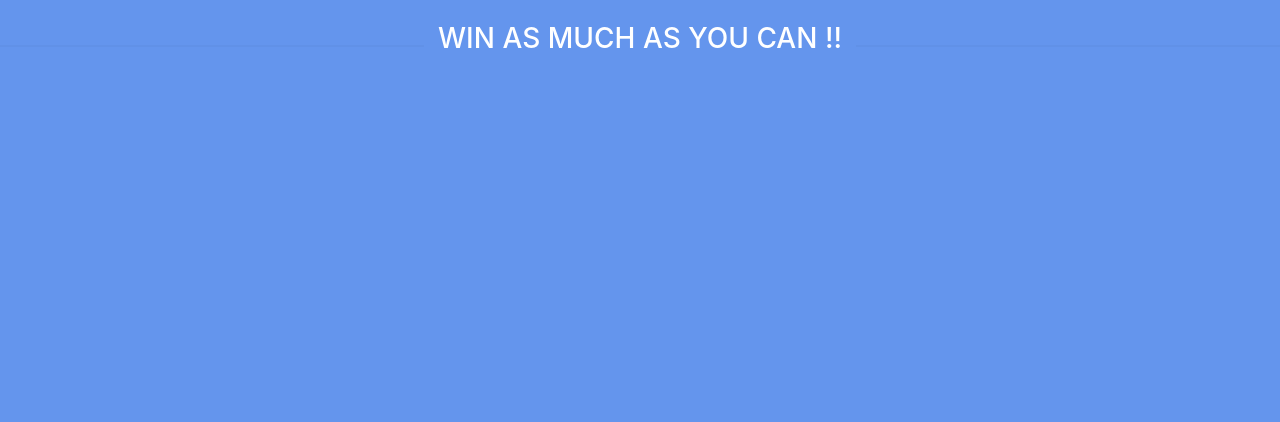
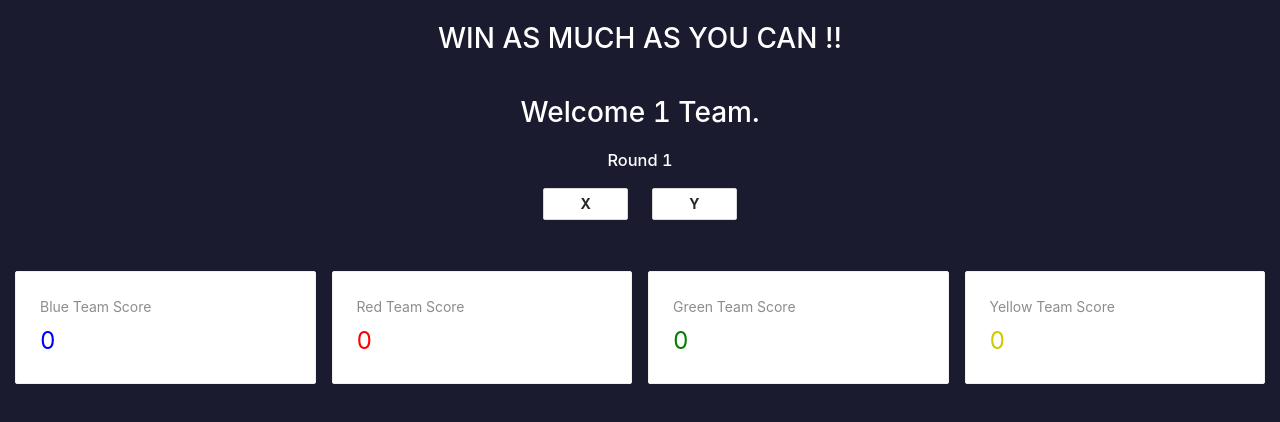
Before and after one commit to DanielAshrafHanna/win-as-much-as-you-can, a React (Create React App) app: page /demo/1 in a window 1280 px wide. Shown: the top 422 px of the page. Built offline with nearby package versions, Linux system fonts and the light colour scheme.

Commit message:
added /demo

```diff
--- a/src/App.css
+++ b/src/App.css
@@ -1,5 +1,5 @@
 @import '~antd/dist/antd.css';
 
 body{
-  background-color: cornflowerblue;
+  background-color: #1b1b2f;
 }
--- a/src/App.js
+++ b/src/App.js
@@ -3,6 +3,7 @@ import { BrowserRouter as Router, Route, Link } from "react-router-dom";
 
 import buttons from ".//components/buttons";
 import login from ".//components/login";
+import Demo from './components/Demo'
 
 import './App.css';
 import { Divider } from 'antd'
@@ -13,6 +14,7 @@ class App extends Component {
     return (
       <Router>
         <Divider orientation='center' plain><h1 style={{color: 'white'}}>WIN AS MUCH AS YOU CAN !!</h1></Divider>
+        <Route path='/demo/:team' component={Demo} />
         <Route path="/buttons" exact component={buttons} />
         <Route path="/" exact component={login} />
       </Router>
--- /dev/null
+++ b/src/components/Demo.js
@@ -0,0 +1,249 @@
+import React, { Component } from 'react'
+import { Button, Card, Row, Col, Statistic, Progress } from 'antd'
+
+export default class Demo extends Component {
+
+    constructor(props) {
+
+        super(props);
+
+        this.state = {
+          choice: null,
+          currRound: null,
+          team: null,
+          score: 0
+        }
+
+        this.checkRound = this.checkRound.bind(this)
+        this.calcScore = this.calcScore.bind(this)
+        this.handleClick = this.handleClick.bind(this)
+        this.checkLocalStorage = this.checkLocalStorage.bind(this)
+
+        window.addEventListener('storage', this.checkLocalStorage)
+
+    }
+
+    componentDidMount(){
+
+        const { match: { params } } = this.props;
+        console.log(params.team)
+
+        let currRound = localStorage.getItem('currRound')
+        if(!currRound){
+            currRound = 1
+            localStorage.setItem('currRound', currRound)
+        }
+
+        localStorage.setItem(`${params.team}Score`, 0)
+
+        this.setState({
+            team: params.team,
+            currRound: parseInt(currRound),
+        })
+
+    }
+
+    checkLocalStorage(){
+        if(this.state.team){
+            this.setState({
+                choice: localStorage.getItem(`${this.state.team}Choice`),
+                currRound: localStorage.getItem(`currRound`),
+                score: localStorage.getItem(`${this.state.team}Score`)
+            })
+        }
+    }
+
+    calcScore(x, y, choice){
+        if(x === 1 && y === 3){
+            if(choice === 'x'){
+                return 3
+            }
+            if(choice === 'y'){
+                return -1
+            }
+        }
+        if(x === 2 && y === 2){
+            if(choice === 'x'){
+                return 2
+            }
+            if(choice === 'y'){
+                return -2
+            }
+        }
+        if(x === 3 && y === 1){
+            if(choice === 'x'){
+                return 1
+            }
+            if(choice === 'y'){
+                return -3
+            }
+        }
+        if(x === 4 && y === 0){
+            if(choice === 'x'){
+                return -1
+            }
+            if(choice === 'y'){
+                return 0
+            }
+        }
+        if(x === 0 && y === 4){
+            if(choice === 'x'){
+                return 0
+            }
+            if(choice === 'y'){
+                return 1
+            }
+        }
+    }
+
+    checkRound(){
+        if(localStorage.getItem('blueChoice') && localStorage.getItem('redChoice') &&
+            localStorage.getItem('greenChoice') && localStorage.getItem('yellowChoice')){
+
+            const x = (localStorage.getItem('blueChoice')==='x') + (localStorage.getItem('redChoice')==='x') +
+                (localStorage.getItem('greenChoice')==='x') + (localStorage.getItem('yellowChoice')==='x')
+
+            const y = (localStorage.getItem('blueChoice')==='y') + (localStorage.getItem('redChoice')==='y') +
+                (localStorage.getItem('greenChoice')==='y') + (localStorage.getItem('yellowChoice')==='y')
+
+            localStorage.setItem('currRound', parseInt(this.state.currRound) + 1)
+
+            console.log('X: ',x,' Y :',y)
+            console.log(this.calcScore(x, y, localStorage.getItem('blueChoice')))
+
+            localStorage.setItem('blueScore',  parseInt(localStorage.getItem('blueScore')) + this.calcScore(x, y, localStorage.getItem('blueChoice')))
+            localStorage.setItem('redScore',   parseInt(localStorage.getItem('redScore')) + this.calcScore(x, y, localStorage.getItem('redChoice')))
+            localStorage.setItem('greenScore', parseInt(localStorage.getItem('greenScore')) + this.calcScore(x, y, localStorage.getItem('greenChoice')))
+            localStorage.setItem('yellowScore',parseInt(localStorage.getItem('yellowScore')) + this.calcScore(x, y, localStorage.getItem('yellowChoice')))
+
+            localStorage.removeItem('blueChoice')
+            localStorage.removeItem('redChoice')
+            localStorage.removeItem('greenChoice')
+            localStorage.removeItem('yellowChoice')
+
+            this.setState({
+                choice: null,
+                currRound: parseInt(localStorage.getItem('currRound')),
+                score: parseInt(localStorage.getItem(`${this.state.team}Score`)),
+            })
+
+           }
+    }
+
+    handleClick(choice){
+
+
+        switch(this.state.team){
+            case 'blue':
+                localStorage.setItem('blueChoice', choice)
+                break;
+            case 'red':
+                localStorage.setItem('redChoice', choice)
+                break;
+            case 'green':
+                localStorage.setItem('greenChoice', choice)
+                break;
+            case 'yellow':
+                localStorage.setItem('yellowChoice', choice)
+                break;
+            default:
+                break;
+        }
+
+        this.setState({
+            choice: choice
+        })
+
+        this.checkRound()
+
+    }
+
+    componentWillUnmount(){
+        window.removeEventListener('storage', this.checkLocalStorage())
+
+        // localStorage.removeItem('blueChoice')
+        // localStorage.removeItem('redChoice')
+        // localStorage.removeItem('greenChoice')
+        // localStorage.removeItem('yellowChoice')
+
+        // localStorage.removeItem('blueScore')
+        // localStorage.removeItem('redScore')
+        // localStorage.removeItem('greenScore')
+        // localStorage.removeItem('yellowScore')
+
+    }
+
+    render() {
+        return (
+        <div>
+            <div style={{
+                textAlign: 'center',
+                margin: '1em',
+            }}>
+                <h1 style={{
+                    color: 'white',
+                }}>Welcome {this.state.team?this.state.team.charAt(0).toUpperCase() + this.state.team.slice(1):''} Team.</h1>
+                <h3 style={{
+                    color: 'white',
+                }}>Round {this.state.currRound||0}</h3>
+            </div>
+            <Row gutter={24} justify="center">
+                <Col span={2}>
+                    <Button onClick={() => this.handleClick('x')} type={this.state.choice==='x'?'primary':'default'} danger={this.state.choice==='x'} block><strong>X</strong></Button>
+                </Col>
+                <Col span={2}>
+                    <Button onClick={() => this.handleClick('y')} type={this.state.choice==='y'?'primary':'default'} danger={this.state.choice==='y'} block><strong>Y</strong></Button>
+                </Col>
+            </Row>
+
+            <br /><br />
+
+            <Row gutter={16} justify="center" style={{margin: '0.5em'}}>
+                <Col span={6}>
+                    <Card>
+                        <Statistic
+                            title="Blue Team Score"
+                            value={localStorage.getItem('blueScore')||0}
+                            valueStyle={{ color: 'blue' }}
+                        />
+                    </Card>
+                </Col>
+                <Col span={6}>
+                    <Card>
+                        <Statistic
+                            title="Red Team Score"
+                            value={localStorage.getItem('redScore')||0}
+                            valueStyle={{ color: 'red' }}
+                        />
+                    </Card>
+                </Col>
+                <Col span={6}>
+                    <Card>
+                        <Statistic
+                            title="Green Team Score"
+                            value={localStorage.getItem('greenScore')||0}
+                            valueStyle={{ color: 'green' }}
+                        />
+                    </Card>
+                </Col>
+                <Col span={6}>
+                    <Card>
+                        <Statistic
+                            title="Yellow Team Score"
+                            value={localStorage.getItem('yellowScore')||0}
+                            valueStyle={{ color: '#CCCC00' }}
+                        />
+                    </Card>
+                </Col>
+            </Row>
+
+         </div>
+
+
+
+
+
+
+        )
+    }
+}
--- a/src/components/login.js
+++ b/src/components/login.js
@@ -30,7 +30,7 @@ export default class login extends Component {
         const min = 1000;
         const max = 9000;
          rand = Math.round(min + Math.random() * (max - min),0);
-        this.setState({ random: this.state.random + rand });
+        this.setState({ random: this.state.random = rand });
 
         // const random1 = {
         //     name: this.state.random
```
Also changed, not shown: src/index.css (+7 -0 lines).
